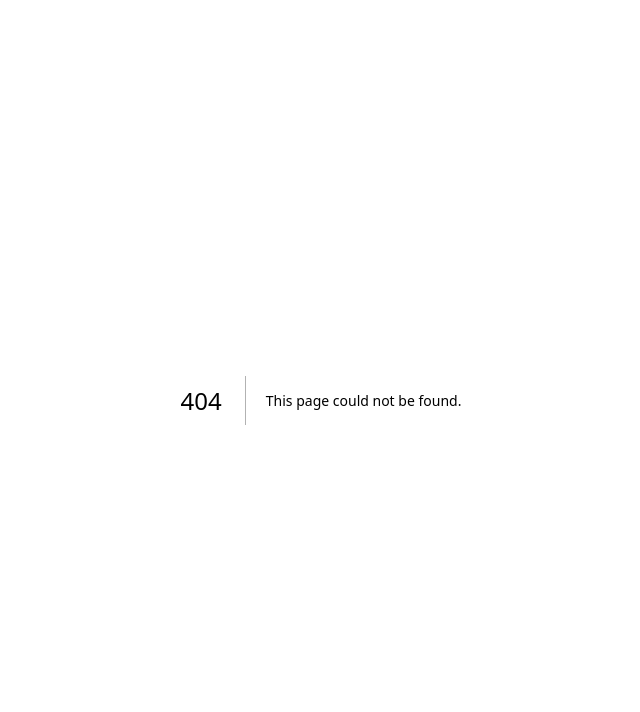
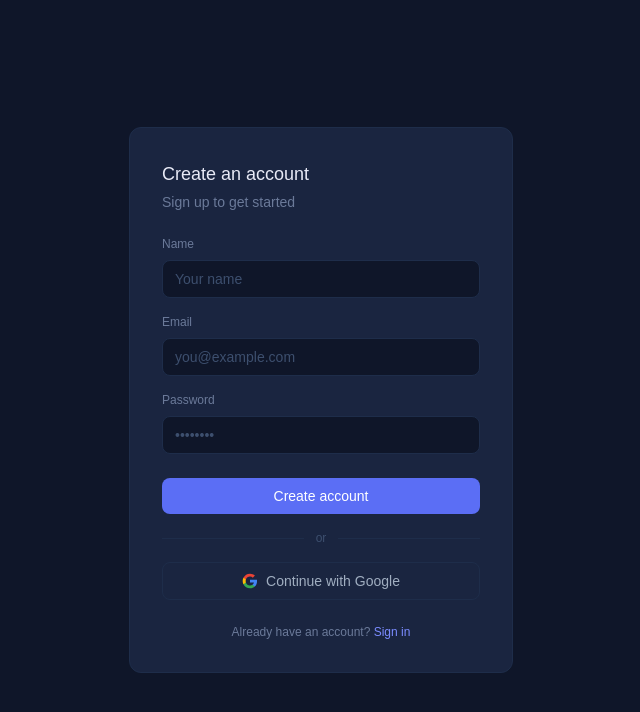
Before and after one commit to lina98st/taskflow, a Next.js app: page /register in a window 1280 px wide. Before the commit this address had no page. Shown: the top 712 px of the page, without its empty margins (319-959 px from the left). Built offline with nearby package versions, Linux system fonts and the light colour scheme.

Commit message:
Add register page

```diff
--- /dev/null
+++ b/app/register/page.tsx
@@ -0,0 +1,78 @@
+export default function RegisterPage() {
+  return (
+    <div className="min-h-screen bg-[#0f1629] flex items-center justify-center">
+      <div className="bg-[#1a2540] border border-[#1e2d4a] rounded-xl p-8 w-full max-w-sm">
+        <h1 className="text-lg font-medium text-[#e8eaf6] mb-1">
+          Create an account
+        </h1>
+        <p className="text-sm text-[#6b7a99] mb-6">Sign up to get started</p>
+
+        <div className="mb-4">
+          <label className="text-xs text-[#6b7a99] block mb-2">Name</label>
+          <input
+            type="text"
+            placeholder="Your name"
+            className="w-full bg-[#0f1629] border border-[#1e2d4a] rounded-lg px-3 py-2 text-sm text-[#e8eaf6] placeholder-[#3d4f6e] outline-none focus:border-[#5b6ef5]"
+          />
+        </div>
+
+        <div className="mb-4">
+          <label className="text-xs text-[#6b7a99] block mb-2">Email</label>
+          <input
+            type="email"
+            placeholder="you@example.com"
+            className="w-full bg-[#0f1629] border border-[#1e2d4a] rounded-lg px-3 py-2 text-sm text-[#e8eaf6] placeholder-[#3d4f6e] outline-none focus:border-[#5b6ef5]"
+          />
+        </div>
+
+        <div className="mb-6">
+          <label className="text-xs text-[#6b7a99] block mb-2">Password</label>
+          <input
+            type="password"
+            placeholder="••••••••"
+            className="w-full bg-[#0f1629] border border-[#1e2d4a] rounded-lg px-3 py-2 text-sm text-[#e8eaf6] placeholder-[#3d4f6e] outline-none focus:border-[#5b6ef5]"
+          />
+        </div>
+
+        <button className="w-full bg-[#5b6ef5] hover:bg-[#4a5ce0] text-white text-sm py-2 rounded-lg transition-colors mb-4">
+          Create account
+        </button>
+
+        <div className="flex items-center gap-3 mb-4">
+          <div className="flex-1 h-px bg-[#1e2d4a]"></div>
+          <span className="text-xs text-[#3d4f6e]">or</span>
+          <div className="flex-1 h-px bg-[#1e2d4a]"></div>
+        </div>
+
+        <button className="w-full border border-[#1e2d4a] text-[#a0aec0] text-sm py-2 rounded-lg hover:border-[#2a3a5c] transition-colors flex items-center justify-center gap-2">
+          <svg width="16" height="16" viewBox="0 0 24 24">
+            <path
+              fill="#4285F4"
+              d="M22.56 12.25c0-.78-.07-1.53-.2-2.25H12v4.26h5.92c-.26 1.37-1.04 2.53-2.21 3.31v2.77h3.57c2.08-1.92 3.28-4.74 3.28-8.09z"
+            />
+            <path
+              fill="#34A853"
+              d="M12 23c2.97 0 5.46-.98 7.28-2.66l-3.57-2.77c-.98.66-2.23 1.06-3.71 1.06-2.86 0-5.29-1.93-6.16-4.53H2.18v2.84C3.99 20.53 7.7 23 12 23z"
+            />
+            <path
+              fill="#FBBC05"
+              d="M5.84 14.09c-.22-.66-.35-1.36-.35-2.09s.13-1.43.35-2.09V7.07H2.18C1.43 8.55 1 10.22 1 12s.43 3.45 1.18 4.93l3.66-2.84z"
+            />
+            <path
+              fill="#EA4335"
+              d="M12 5.38c1.62 0 3.06.56 4.21 1.64l3.15-3.15C17.45 2.09 14.97 1 12 1 7.7 1 3.99 3.47 2.18 7.07l3.66 2.84c.87-2.6 3.3-4.53 6.16-4.53z"
+            />
+          </svg>
+          Continue with Google
+        </button>
+
+        <p className="text-center text-xs text-[#6b7a99] mt-6">
+          Already have an account?{" "}
+          <a href="/login" className="text-[#7b8cff] hover:underline">
+            Sign in
+          </a>
+        </p>
+      </div>
+    </div>
+  );
+}
```
